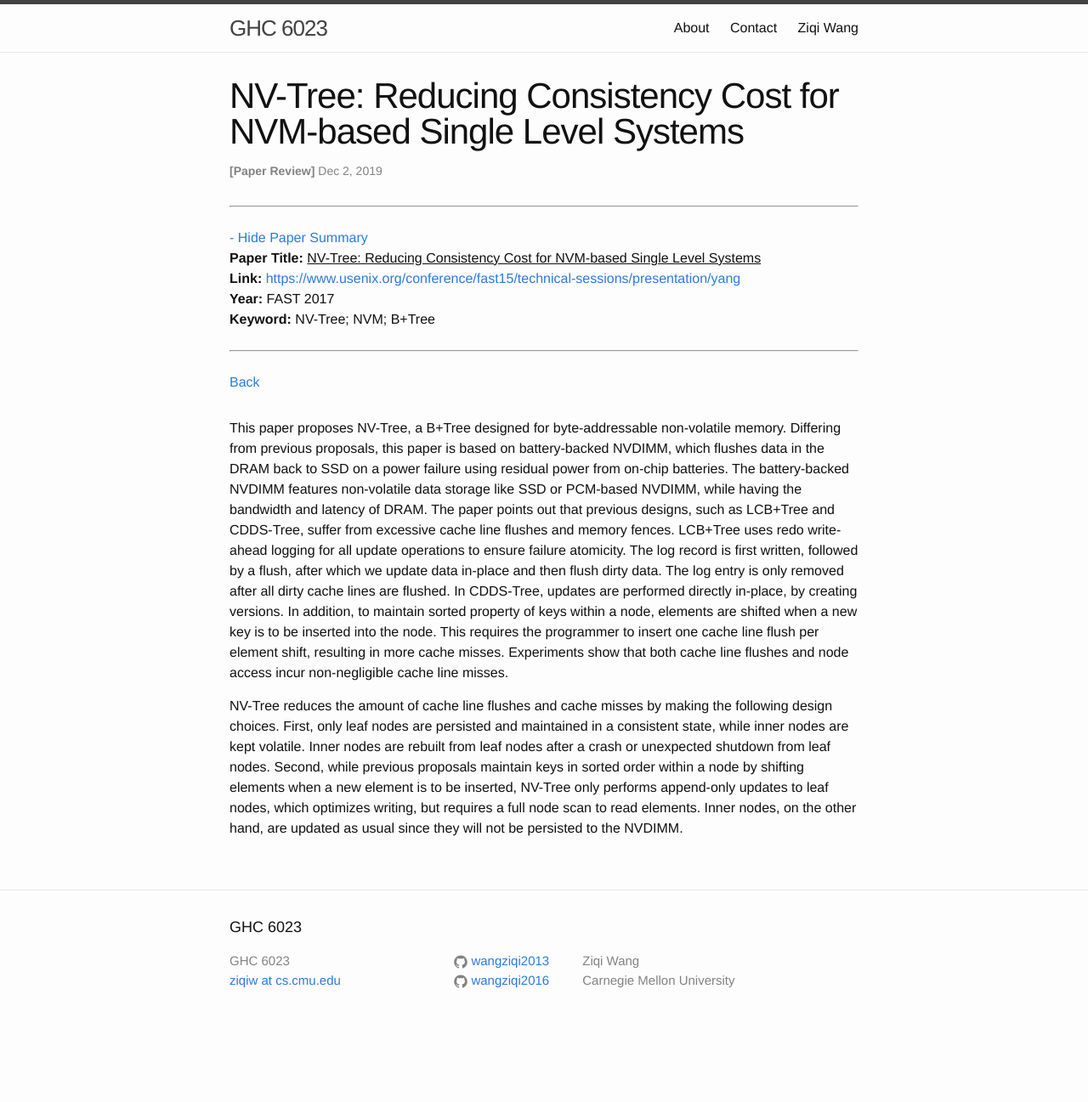
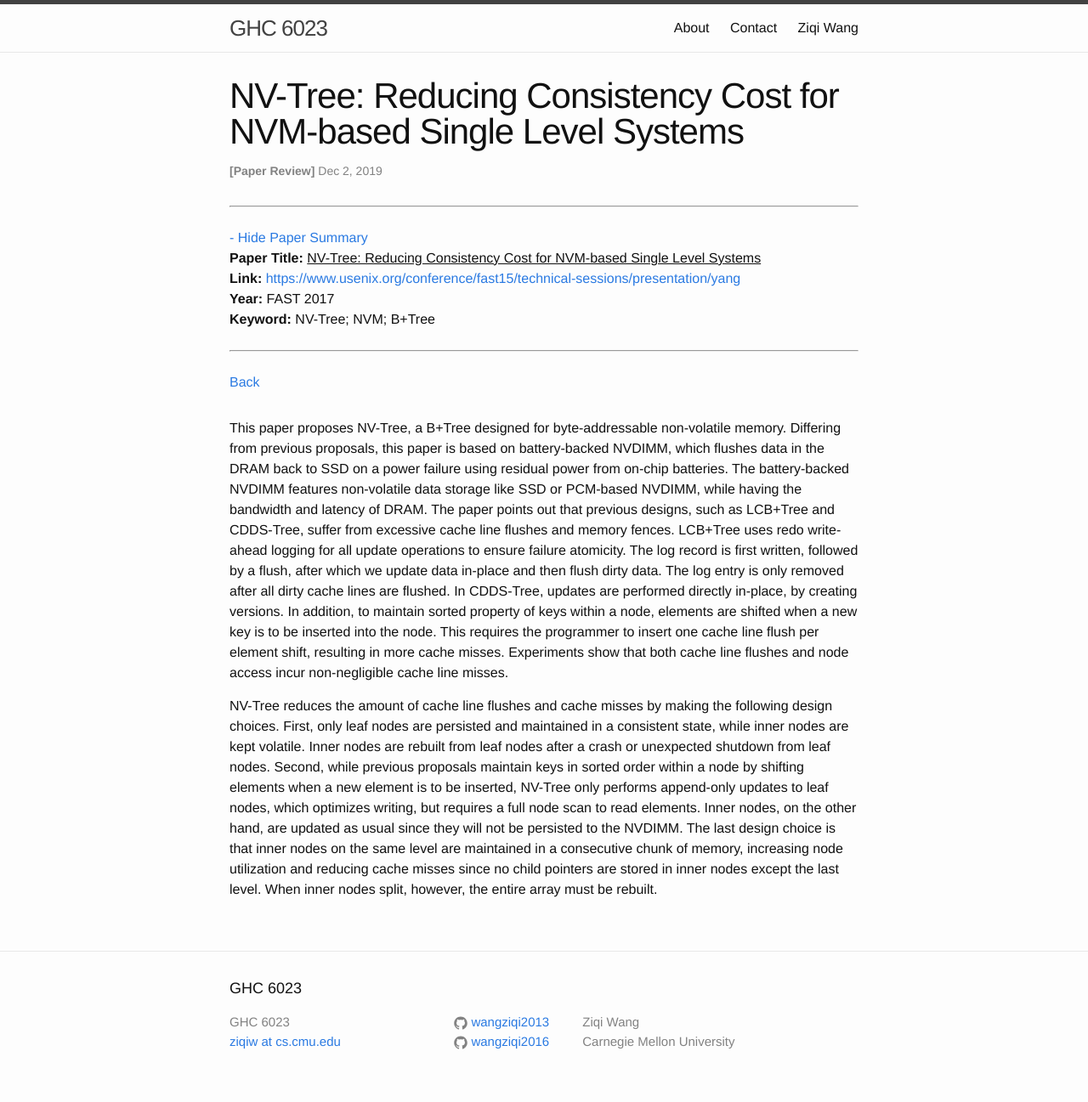
Before and after one commit to wangziqi2013/wangziqi2013.github.io, a Jekyll site: the page built from _posts/2019-12-01-nvtree.markdown, in a window 1280 px wide. Shown: the whole page at 85% size. Built offline with Jekyll 4.4.1, drawn with Linux system fonts in a browser that asks for light colours; before the commit the page ends 1225 px from its top, so only the background shows below that.

Commit message:
Finish features

```diff
--- a/_posts/2019-12-01-nvtree.markdown
+++ b/_posts/2019-12-01-nvtree.markdown
@@ -30,4 +30,7 @@ leaf nodes are persisted and maintained in a consistent state, while inner nodes
 rebuilt from leaf nodes after a crash or unexpected shutdown from leaf nodes. Second, while previous proposals maintain
 keys in sorted order within a node by shifting elements when a new element is to be inserted, NV-Tree only performs append-only
 updates to leaf nodes, which optimizes writing, but requires a full node scan to read elements. Inner nodes, on the other
-hand, are updated as usual since they will not be persisted to the NVDIMM.
+hand, are updated as usual since they will not be persisted to the NVDIMM. The last design choice is that inner nodes on
+the same level are maintained in a consecutive chunk of memory, increasing node utilization and reducing cache misses
+since no child pointers are stored in inner nodes except the last level. When inner nodes split, however, the entire array
+must be rebuilt.
```
